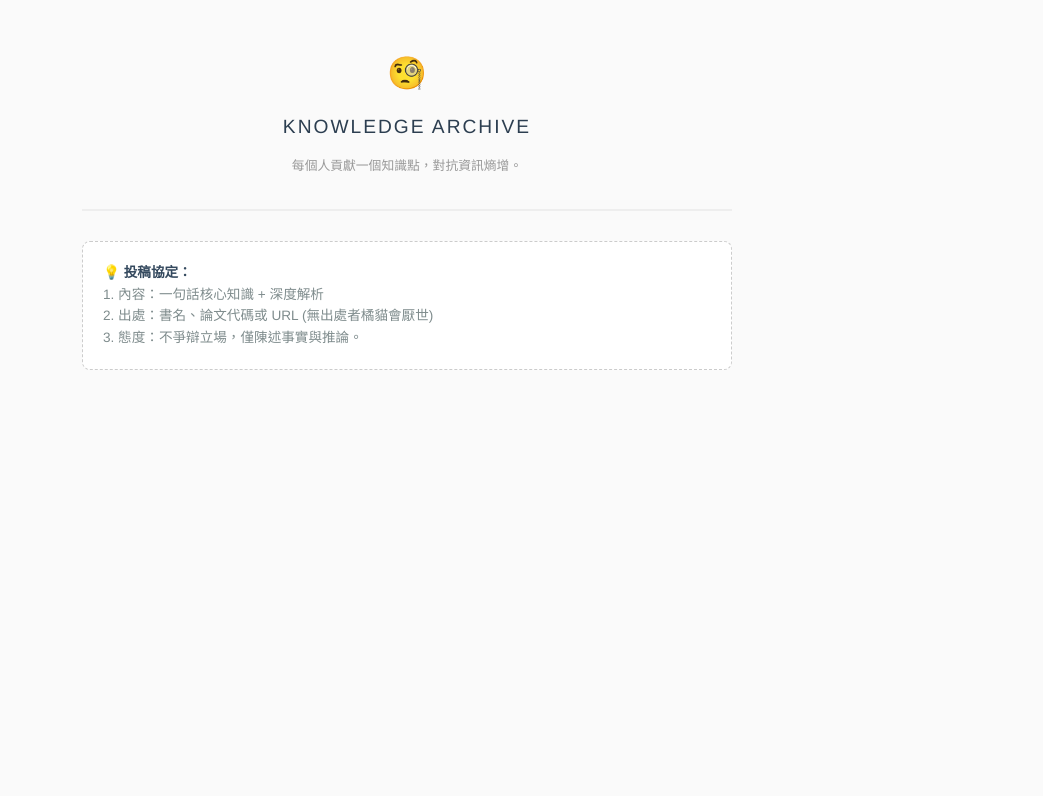
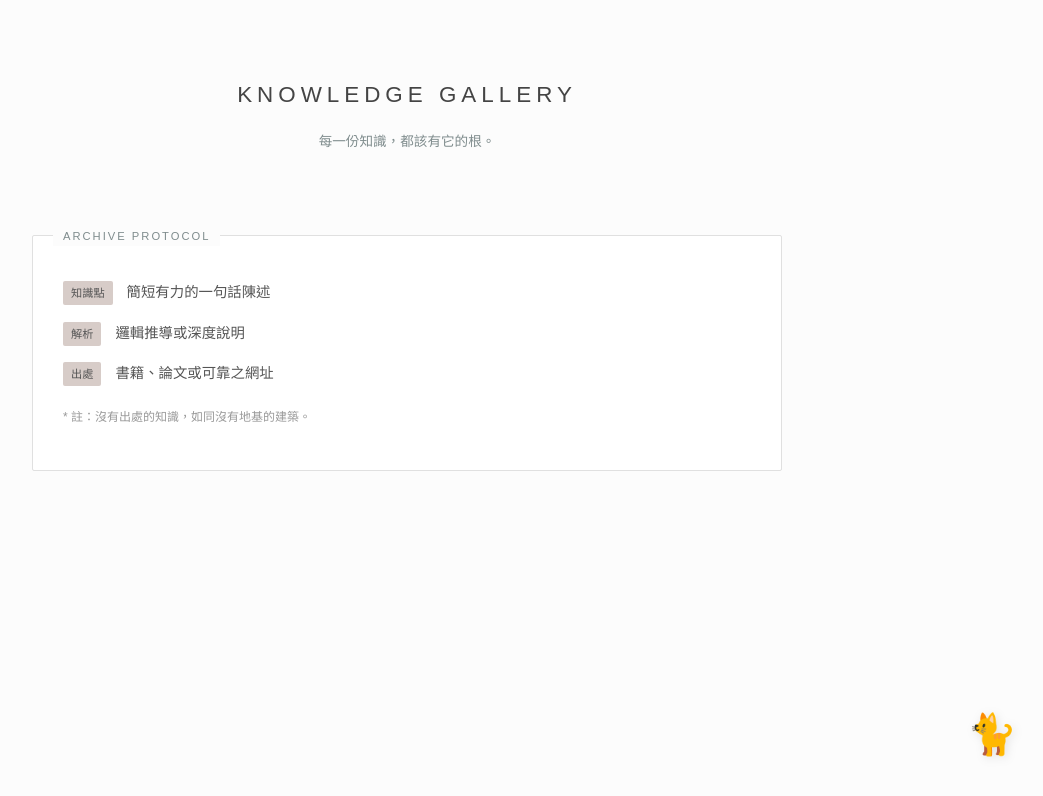
Before and after one commit to kitty32219/mindful-space, a plain HTML site: page index.html in a window 1280 px wide. Shown: the whole page, without its empty margins (233-1276 px from the left). Drawn offline with Linux system fonts and the light colour scheme.

Commit message:
Update index.html

```diff
--- a/index.html
+++ b/index.html
@@ -2,33 +2,128 @@
 <html lang="zh-TW">
 <head>
     <meta charset="UTF-8">
-    <title>知識共時區 | 零碎知識的長尾價值</title>
+    <meta name="viewport" content="width=device-width, initial-scale=1.0">
+    <title>KNOWLEDGE GALLERY | 知識藝廊</title>
     <style>
-        body { font-family: 'Helvetica', sans-serif; background: #fafafa; color: #2c3e50; line-height: 1.6; padding: 40px 20px; }
-        .container { max-width: 650px; margin: 0 auto; }
-        header { border-bottom: 2px solid #eee; padding-bottom: 20px; margin-bottom: 30px; text-align: center; }
-        h1 { font-weight: 300; letter-spacing: 2px; font-size: 1.2rem; }
-        .rule-card { background: #fff; padding: 20px; border-radius: 8px; font-size: 0.85rem; color: #7f8c8d; border: 1px dashed #ccc; margin-bottom: 30px; }
-        .rule-card b { color: #34495e; }
-        /* 橘貓守護者：知識檢索模式 */
-        .cat-icon { font-size: 2rem; display: block; margin-bottom: 10px; }
+        :root {
+            --muji-white: #fcfcfc;
+            --muji-gray: #7f8c8d;
+            --muji-border: #e0e0e0;
+            --accent-sand: #d7ccc8;
+        }
+
+        body {
+            font-family: "PingFang TC", "Hiragino Sans GB", "Microsoft JhengHei", sans-serif;
+            background-color: var(--muji-white);
+            color: #333;
+            margin: 0;
+            line-height: 1.8;
+            display: flex;
+            justify-content: center;
+        }
+
+        /* 橘色英短守護者：固定在右下角 */
+        .cat-guardian {
+            position: fixed;
+            bottom: 30px;
+            right: 30px;
+            font-size: 2.5rem;
+            z-index: 100;
+            cursor: help;
+            filter: drop-shadow(2px 2px 5px rgba(0,0,0,0.1));
+        }
+
+        .container {
+            width: 100%;
+            max-width: 750px;
+            padding: 60px 20px;
+        }
+
+        header {
+            text-align: center;
+            margin-bottom: 80px;
+        }
+
+        h1 {
+            font-weight: 300;
+            letter-spacing: 5px;
+            font-size: 1.4rem;
+            color: #444;
+            text-transform: uppercase;
+        }
+
+        .subtitle {
+            font-size: 0.85rem;
+            color: var(--muji-gray);
+            margin-top: 10px;
+        }
+
+        /* 投稿引導區塊 */
+        .input-guide {
+            background: #fff;
+            border: 1px solid var(--muji-border);
+            padding: 30px;
+            margin-bottom: 50px;
+            border-radius: 2px;
+            position: relative;
+        }
+
+        .input-guide::before {
+            content: "ARCHIVE PROTOCOL";
+            position: absolute;
+            top: -10px;
+            left: 20px;
+            background: var(--muji-white);
+            padding: 0 10px;
+            font-size: 0.7rem;
+            letter-spacing: 2px;
+            color: var(--muji-gray);
+        }
+
+        .format-example {
+            font-size: 0.9rem;
+            color: #555;
+        }
+
+        .format-tag {
+            display: inline-block;
+            background: var(--accent-sand);
+            padding: 2px 8px;
+            font-size: 0.7rem;
+            margin-right: 10px;
+            border-radius: 2px;
+        }
+
+        /* 留言區美化 */
+        .giscus {
+            margin-top: 40px;
+        }
+
     </style>
 </head>
 <body>
+
+    <!-- 守護者：橘色英短 -->
+    <div class="cat-guardian" title="正在監督出處是否正確...">🐈</div>
+
     <div class="container">
         <header>
-            <span class="cat-icon">🧐</span>
-            <h1>KNOWLEDGE ARCHIVE</h1>
-            <p style="font-size: 0.8rem; color: #999;">每個人貢獻一個知識點，對抗資訊熵增。</p>
+            <h1>Knowledge Gallery</h1>
+            <div class="subtitle">每一份知識，都該有它的根。</div>
         </header>
 
-        <div class="rule-card">
-            <b>💡 投稿協定：</b><br>
-            1. 內容：一句話核心知識 + 深度解析<br>
-            2. 出處：書名、論文代碼或 URL (無出處者橘貓會厭世)<br>
-            3. 態度：不爭辯立場，僅陳述事實與推論。
-        </div>
+        <section class="input-guide">
+            <div class="format-example">
+                <p><span class="format-tag">知識點</span> 簡短有力的一句話陳述</p>
+                <p><span class="format-tag">解析</span> 邏輯推導或深度說明</p>
+                <p><span class="format-tag">出處</span> 書籍、論文或可靠之網址</p>
+            </div>
+            <p style="font-size: 0.75rem; color: #999; margin-top: 20px;">
+                * 註：沒有出處的知識，如同沒有地基的建築。
+            </p>
+        </section>
 
+        <!-- 留言板 -->
         <div class="giscus">
 <script src="https://giscus.app/client.js"
         data-repo="kitty32219/mindful-space"
@@ -47,5 +142,6 @@
 </script>
         </div>
     </div>
+
 </body>
 </html>
```
